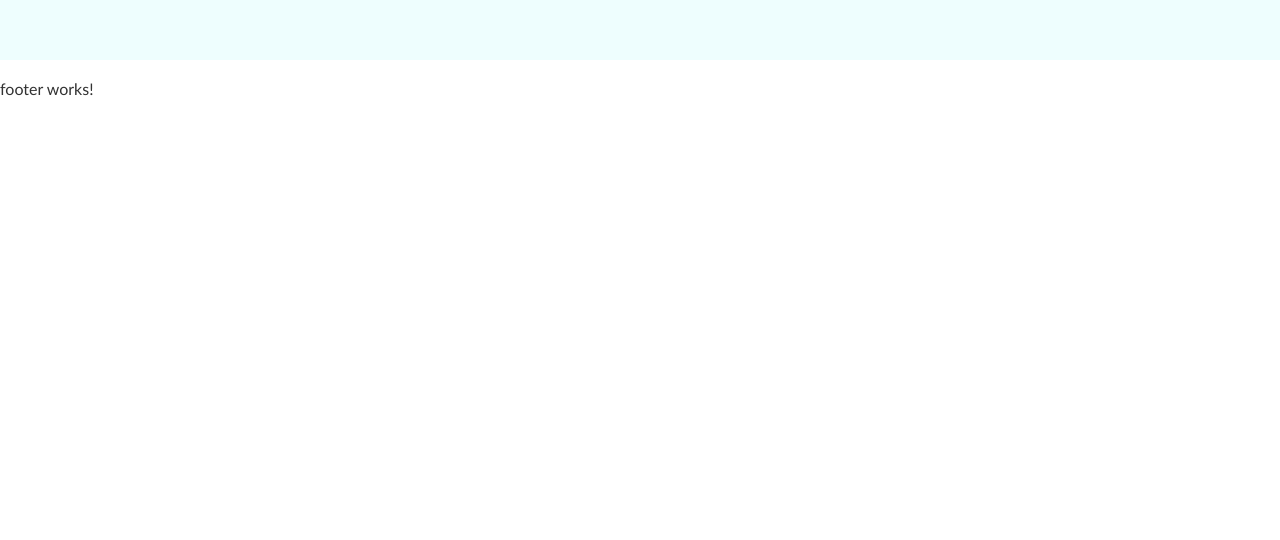
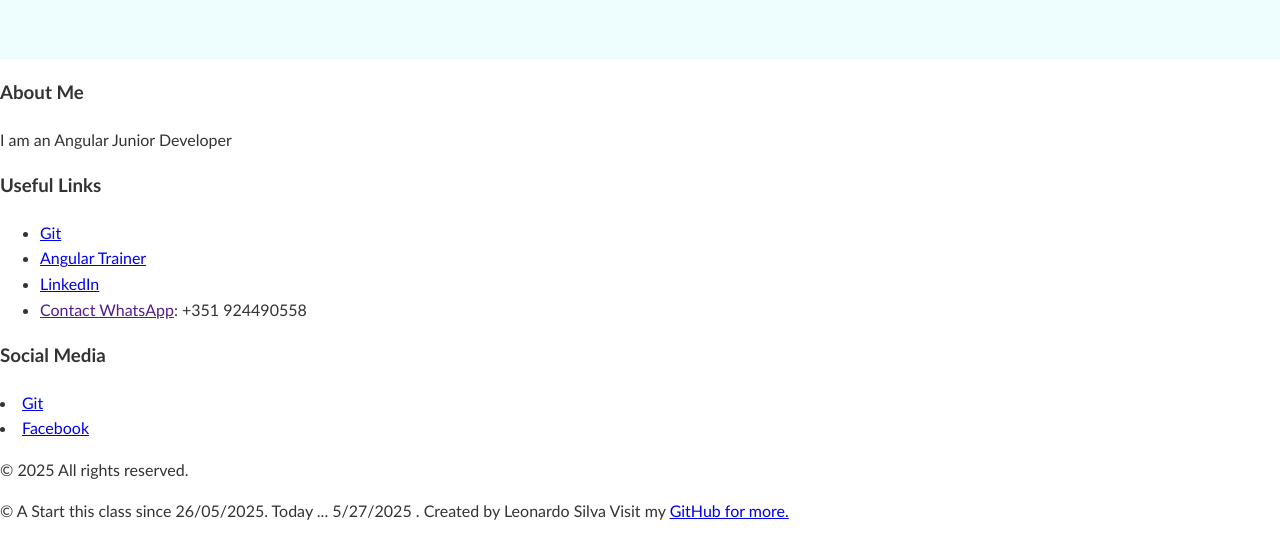
Before and after one commit to LeoViolet/starting-class-hit, an Angular app in the folder starting/: page / in a window 1280 px wide. Shown: the part 770-1310 px from the top of the page. Before the commit the page ends 887 px from the top, so only its background shows below. Built offline with nearby package versions, Linux system fonts and the light colour scheme.

Commit message:
html do componente footer.component

```diff
--- a/starting/src/app/components/body/footer/footer.component.html
+++ b/starting/src/app/components/body/footer/footer.component.html
@@ -1 +1,29 @@
-<p>footer works!</p>
+    <footer class="site-footer">
+        <div class="footer-content">
+            <div class="footer-section">
+                <h3>About Me</h3>
+                <p>I am an Angular Junior Developer</p>
+            </div>
+            <div class="footer-section">
+                <h3>Useful Links</h3>
+                <ul>
+                    <li><a href="https://github.com/LeoViolet" target="_blank" rel="noreferrer">Git</a></li>
+                    <li><a href="https://ebook-angular-dev.web.app/" target="_blank" rel="noreferrer">Angular Trainer</a></li>
+                    <li><a href="https://www.linkedin.com" target="_blank" rel="noreferrer">LinkedIn</a></li>
+                    <li><a href="">Contact WhatsApp</a>: +351 924490558</li>
+                </ul>
+            </div>
+            <div class="footer-section">
+                <h3>Social Media</h3>
+                <div class="social-links">
+                    <li><a href="https://github.com/LeoViolet" target="_blank" rel="noreferrer">Git</a></li>
+                    <li><a href="https://www.facebook.com/" target="_blank" rel="noreferrer">Facebook</a></li>
+                </div>
+            </div>
+        </div>
+        <div class="footer-bottom">
+            <p>&copy; 2025 All rights reserved.</p>
+            <p>&copy; A Start this class since 26/05/2025. Today ... {{ this.dateTime.toLocaleString()+ ' . ' }} Created by Leonardo Silva
+            Visit my <a href="https://github.com/LeoViolet">GitHub for more.</a></p>
+        </div>
+    </footer>
--- a/starting/src/app/components/body/footer/footer.component.ts
+++ b/starting/src/app/components/body/footer/footer.component.ts
@@ -9,12 +9,12 @@ import { DateTime } from 'luxon';
   styleUrl: './footer.component.css'
 })
 export class FooterComponent implements OnInit {
-  private dataTime;
+  protected dateTime;
   private routerinject = inject(Router); // Cria a nova forma de injeção
   // cria a forma tradicional de injeção usado nos services ou components
   constructor(private router: Router) {
     //35
-    this.dataTime = DateTime.now()
+    this.dateTime = DateTime.now()
   };
   // Construtor do Angular
   ngOnInit(): void {
```
Also changed, not shown: 1 other file (tests, documents, lock files or other folders).
